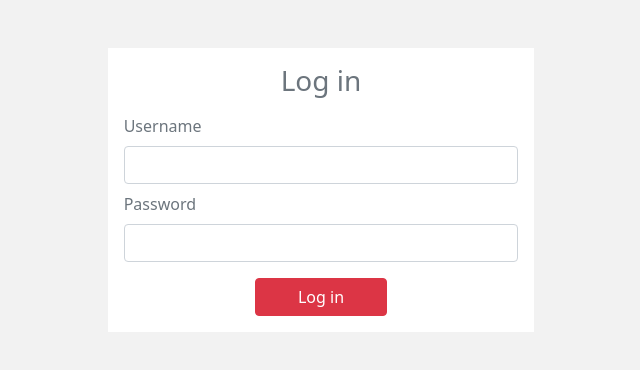
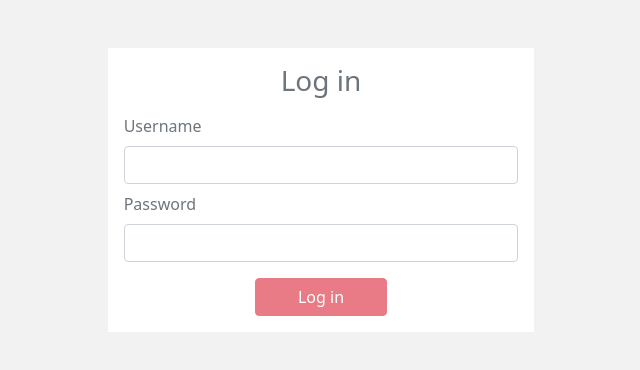
Before and after one commit to lvquang0403/NashTech-phase2-Assetmanagement-Frontend, a React (Create React App) app in the folder frontend/: page /login in a window 1280 px wide. Shown: the top 370 px of the page, without its empty margins (319-959 px from the left). Built offline with nearby package versions, Linux system fonts and the light colour scheme.

Commit message:
US4: add disable button

```diff
--- a/frontend/src/pages/Login/Login.js
+++ b/frontend/src/pages/Login/Login.js
@@ -10,6 +10,7 @@ const Login = () => {
 		username: "",
 		password: ""
 	});
+	const [isFilled, setIsFilled] = useState(false);
 	const [isInvalid, setIsInvalid] = useState(false);
 
 	const handleLogin = async () => {
@@ -26,6 +27,18 @@ const Login = () => {
 		}
 	};
 
+	const handleInput = (info) => {
+		if (info.username !== "" && info.password !== "") {
+			setIsFilled(true);
+		} else if (info.username === "" || info.password === "") {
+			setIsFilled(false);
+		}
+	};
+
+	useEffect(() => {
+		handleInput(info);
+	}, [info]);
+
 	return (
 		<div className="flex text-start d-grid">
 			<div className="flex flex-column mx-auto bg-white p-3 col-4 mt-5">
@@ -35,7 +48,9 @@ const Login = () => {
 						Username
 					</Form.Label>
 					<Form.Control
-						onChange={(e) => setInfo({ ...info, username: e.target.value })}
+						onChange={(e) => {
+							setInfo({ ...info, username: e.target.value });
+						}}
 						type="text"
 						value={info.username}
 						id="username"
@@ -46,7 +61,9 @@ const Login = () => {
 						Password
 					</Form.Label>
 					<Form.Control
-						onChange={(e) => setInfo({ ...info, password: e.target.value })}
+						onChange={(e) => {
+							setInfo({ ...info, password: e.target.value });
+						}}
 						type="password"
 						value={info.password}
 						id="password"
@@ -58,8 +75,19 @@ const Login = () => {
 				>
 					Username or password is incorrect. Please try again
 				</Alert>
-				<div className="d-grid mt-3" onClick={() => handleLogin()}>
-					<button className="col-4 offset-4 btn btn-danger">Log in</button>
+				<div className="d-grid mt-3">
+					{isFilled ? (
+						<button
+							className="col-4 offset-4 btn btn-danger"
+							onClick={() => handleLogin()}
+						>
+							Log in
+						</button>
+					) : (
+						<button className="col-4 offset-4 btn btn-danger" disabled>
+							Log in
+						</button>
+					)}
 				</div>
 			</div>
 		</div>
```
